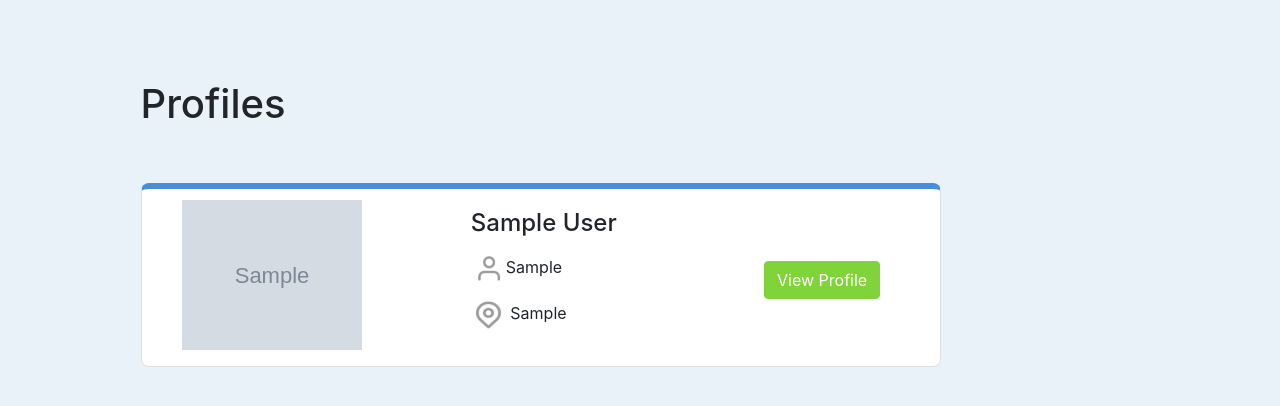
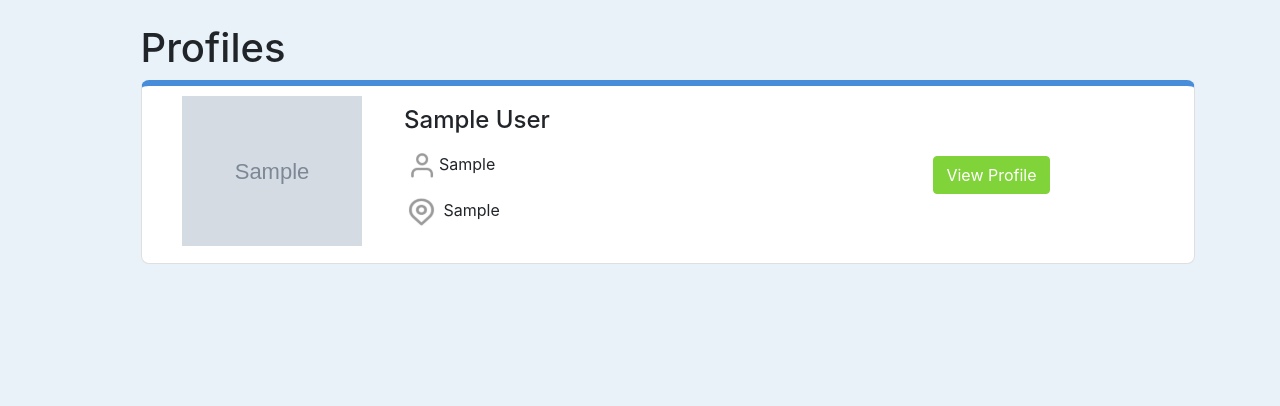
Before and after one commit to jjdale1999/info3180-project1, a Flask app: page /profiles in a window 1280 px wide. Shown: the part 56-462 px from the top of the page. Run offline with Flask 2, Linux system fonts and the light colour scheme; tables that the repository leaves empty hold one stand-in row (values such as "Sample post"); grey boxes marked "Sample" are stand-in pictures; some libraries are stand-ins or nearby versions.

Commit message:
css updated

```diff
--- a/app/static/css/app.css
+++ b/app/static/css/app.css
@@ -7,10 +7,10 @@ body {
 
 .card-lay{
     display:grid;
-    grid-gap: 50px;
+    /* grid-gap: 50px; */
     list-style: none;
-    grid-template-columns: repeat(3, 1fr);
-    position:relative;
+    grid-template-columns: 0.5fr 1fr 1fr ;
+    /* position:relative; */
 
 }
 
@@ -36,9 +36,11 @@ body {
 
 }
 #col3{
-    margin-left:20%;
-    margin-top: 33%;
+    /* margin-left:20%; */
     position:relative;
+    text-align: center;
+    margin-top: 70px;
+
 
 }
 #col2{
@@ -75,17 +77,18 @@ body {
 
 }
 .profile{
-    margin:5%;
+    /* margin:5%; */
     position:relative;
 
 }
   .cardbod{
-    margin:5%;
+    /* margin:5%; */
+    margin-bottom:5%;
     border: 1px solid rgba(0, 0, 0, 0.125);
     border-top: 6px solid rgb(72,141,218);
     border-radius: 0.5rem;
     background-color: white;
-    position:relative;
+    /* position:relative; */
 
 
   }
@@ -128,16 +131,17 @@ body {
 }
 
 .formdiv{
-    margin:5%;
-    margin-left:20%;
+    /* margin:5%; */
+    margin-left:5%;
+    /* margin-left:20%; */
     /* border-top: 6px solid rgb(72,141,218); */
-    width:100%;
+    /* width:100%; */
     position:relative;
 
 
 }
 .formdiv h1{
-    margin-bottom:7%;
+    margin-bottom:3%;
     position:relative;
 
 }
@@ -198,3 +202,8 @@ position:relative;
     /* margin-left:45%; */
 
 }
+
+#profiles{
+    margin-left:5%;
+    /* margin-right:10%; */
+}
--- a/app/templates/profile.html
+++ b/app/templates/profile.html
@@ -2,7 +2,7 @@
 
 {% block main %}
 <div class="blueborder">
-    <div class="cardbod" id="card-lay" style="width:800px">
+    <div class="cardbod" id="card-lay" >
         <div class="margindiv">
             <ul class="user-card-lay">
 
--- a/app/templates/profiles.html
+++ b/app/templates/profiles.html
@@ -1,11 +1,11 @@
 {% extends "base.html"%}
 {% block main %}
-<div>
+<div id="profiles">
     <h1 class="profile">Profiles</h1>
 
       {% for user in users%}
       <form action="{{ url_for('profileuser',userid=user.id) }}" method="get">
-          <div class="cardbod" id="card-lay" style="width:800px">
+          <div class="cardbod" id="card-lay" >
               <ul class="card-lay">
 
                   <li><img class="images" src="{{url_for('static',filename=user.photo)}}" alt="image" ></li>
```
